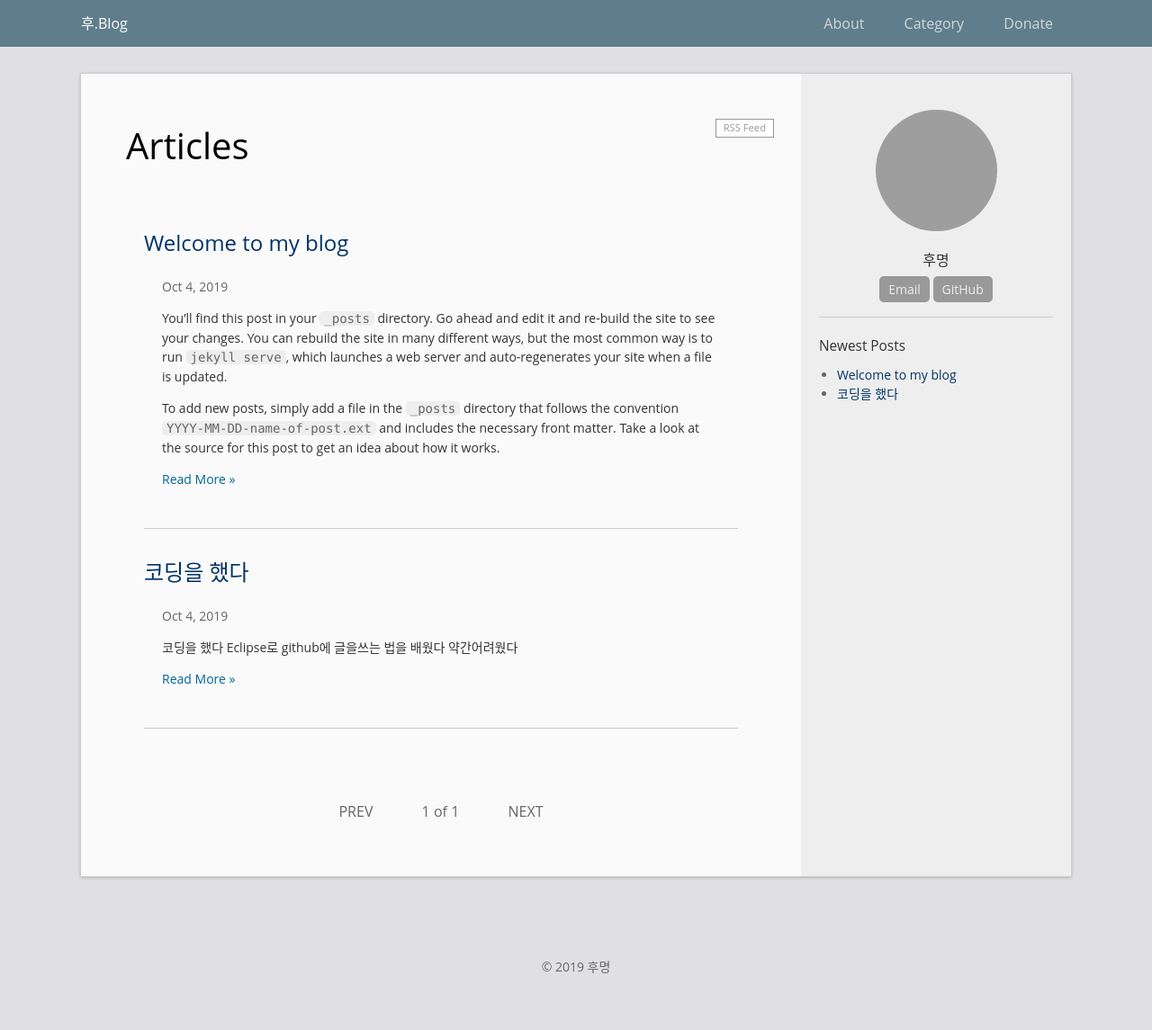
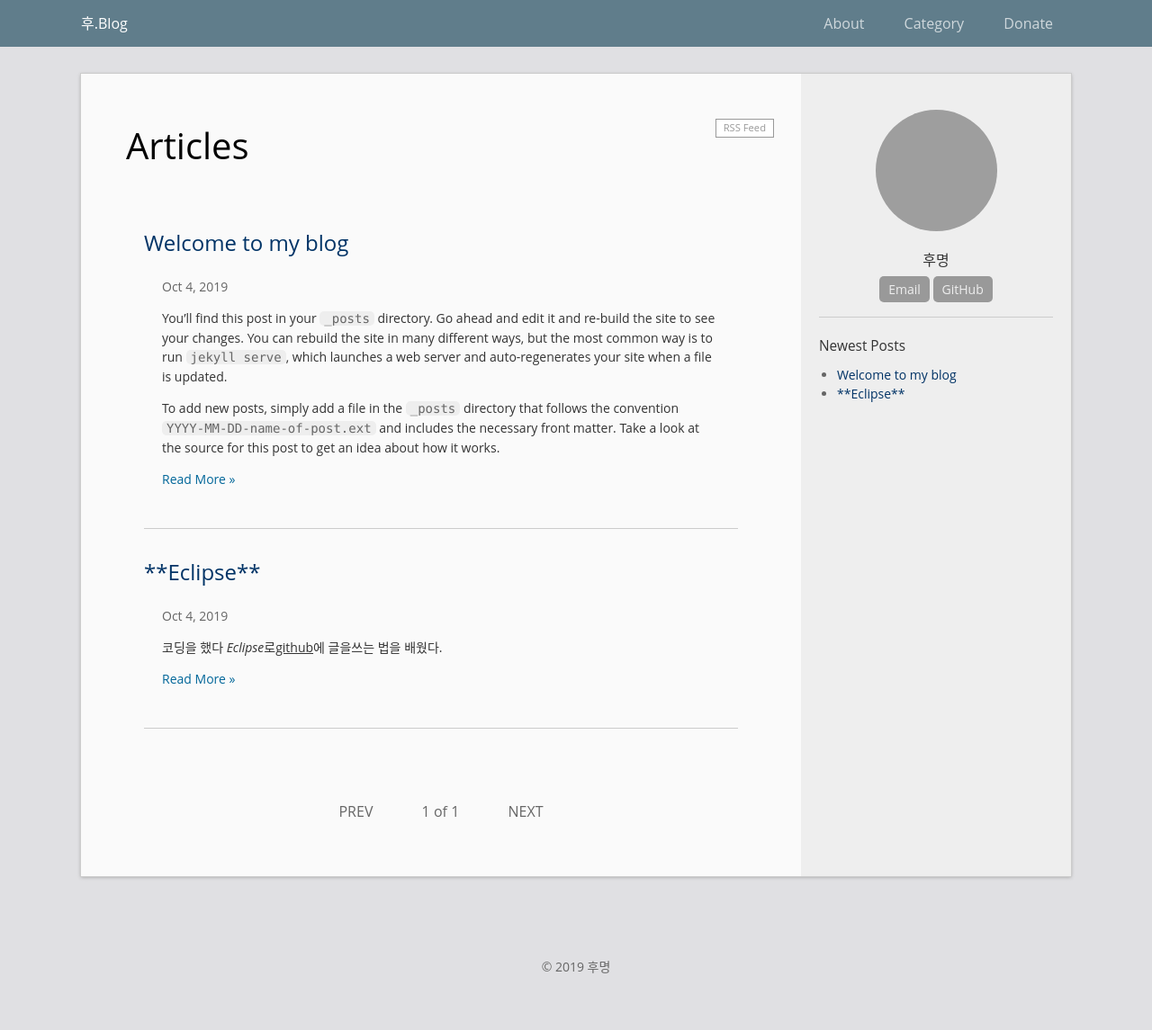
Before and after one commit to gnaud221/gnaud221.github.com, a Jekyll site: the page built from index.html, in a window 1280 px wide. Shown: the whole page at 90% size. Built offline with Jekyll 4.4.1, drawn with Linux system fonts in a browser that asks for light colours; the list of posts is cut into pages by our own code.

Commit message:
내용 바꿈

```diff
--- a/_posts/1970-01-01-test.md
+++ b/_posts/1970-01-01-test.md
@@ -1,12 +1,12 @@
 ---
 layout: post
-title:  "코딩을 했다"
+title:  "**Eclipse**"
 date:   2019-10-04 08:25
 categories: jekyll
 permalink: /archivers/test
 ---
 
-코딩을 했다 Eclipse로 github에 글을쓰는 법을 배웠다 약간어려웠다
+코딩을 했다 *Eclipse*로<U>github</U>에 글을쓰는 법을 배웠다.
 
 ![](https://www.google.com/url?sa=i&source=images&cd=&ved=2ahUKEwiL9envwYLlAhVny4sBHY2gBX8QjRx6BAgBEAQ&url=https%3A%2F%2Fsdtimes.com%2Fsoftwaredev%2Feclipse-photon-ide-now-available%2F&psig=AOvVaw1mO5lnepZ2chkc4ntBdlrF&ust=1570275386394939/400/200/)
 
```
